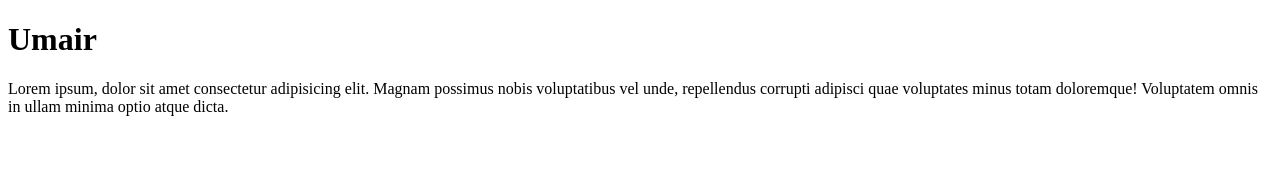
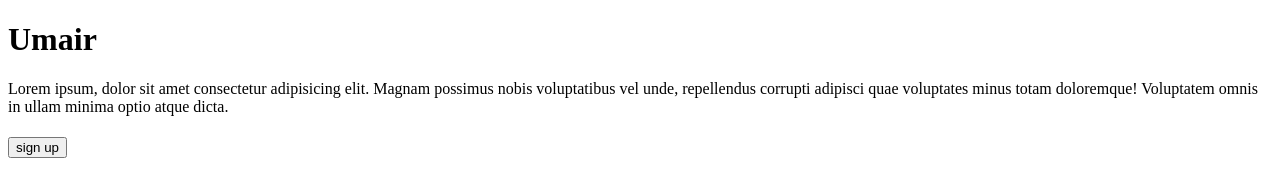
Before and after one commit to devumairabid/Assignemt-9, a plain HTML site: page index.html in a window 1280 px wide. Drawn offline with Linux system fonts and the light colour scheme.

Commit message:
change html file

```diff
--- a/index.html
+++ b/index.html
@@ -10,5 +10,6 @@
     <h1>Umair</h1>
     <p>Lorem ipsum, dolor sit amet consectetur adipisicing elit. Magnam possimus nobis voluptatibus vel unde, repellendus corrupti adipisci quae voluptates minus totam
          doloremque! Voluptatem omnis in ullam minima optio atque dicta.</p>
+         <h3><button>sign up</button></h3>
 </body>
 </html>
```
